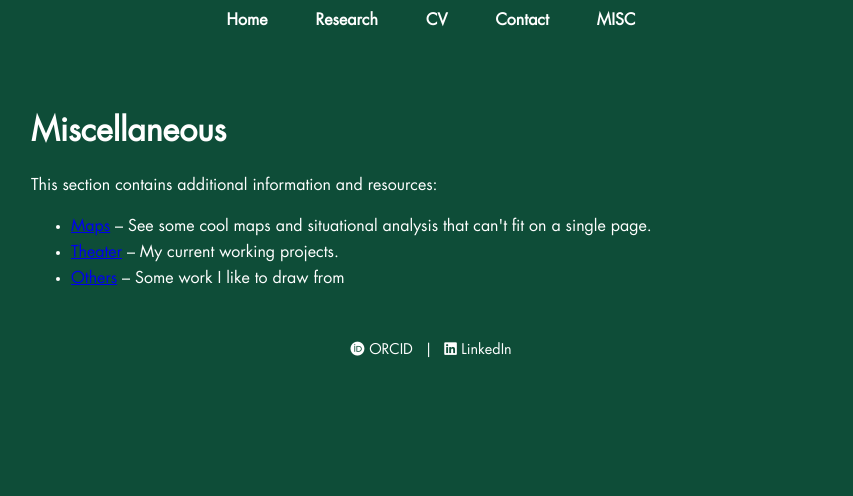
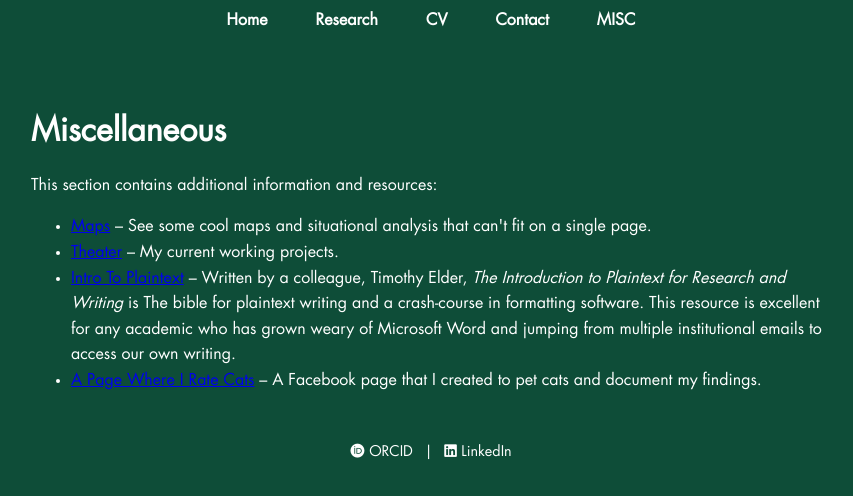
Before and after one commit to cbeckett2/website, a plain HTML site: page misc/index.html in a window 1280 px wide. Shown: the whole page, without its empty margins (209-1062 px from the left). Drawn offline with Linux system fonts and the light colour scheme.

Commit message:
Update index.html

```diff
--- a/misc/index.html
+++ b/misc/index.html
@@ -66,7 +66,8 @@
     <ul>
       <li><a href="#">Maps</a> – See some cool maps and situational analysis that can't fit on a single page.</li>
       <li><a href="#">Theater</a> – My current working projects.</li>
-      <li><a href="#">Others</a> – Some work I like to draw from</li>
+      <li><a href="https://introtoplaintext.com/">Intro To Plaintext</a> – Written by a colleague, Timothy Elder, <i>The Introduction to Plaintext for Research and Writing</i> is The bible for plaintext writing and a crash-course in formatting software. This resource is excellent for any academic who has grown weary of Microsoft Word and jumping from multiple institutional emails to access our own writing. </li>
+      <li><a href="https://www.facebook.com/apagewhereiratecatsthatIpetortrytopet">A Page Where I Rate Cats</a> – A Facebook page that I created to pet cats and document my findings.</li>
       <!-- Add any other miscellaneous items or remove this list if not needed -->
     </ul>
   </div>
```
